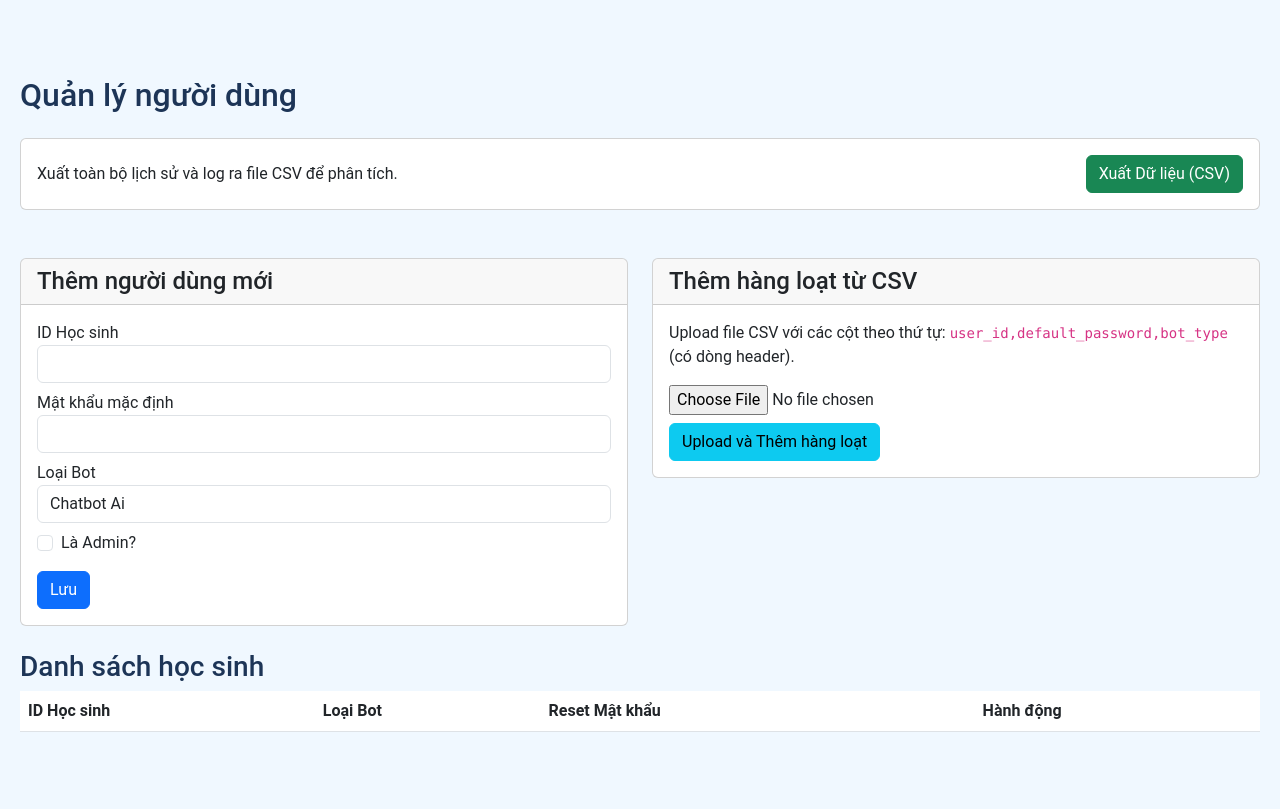
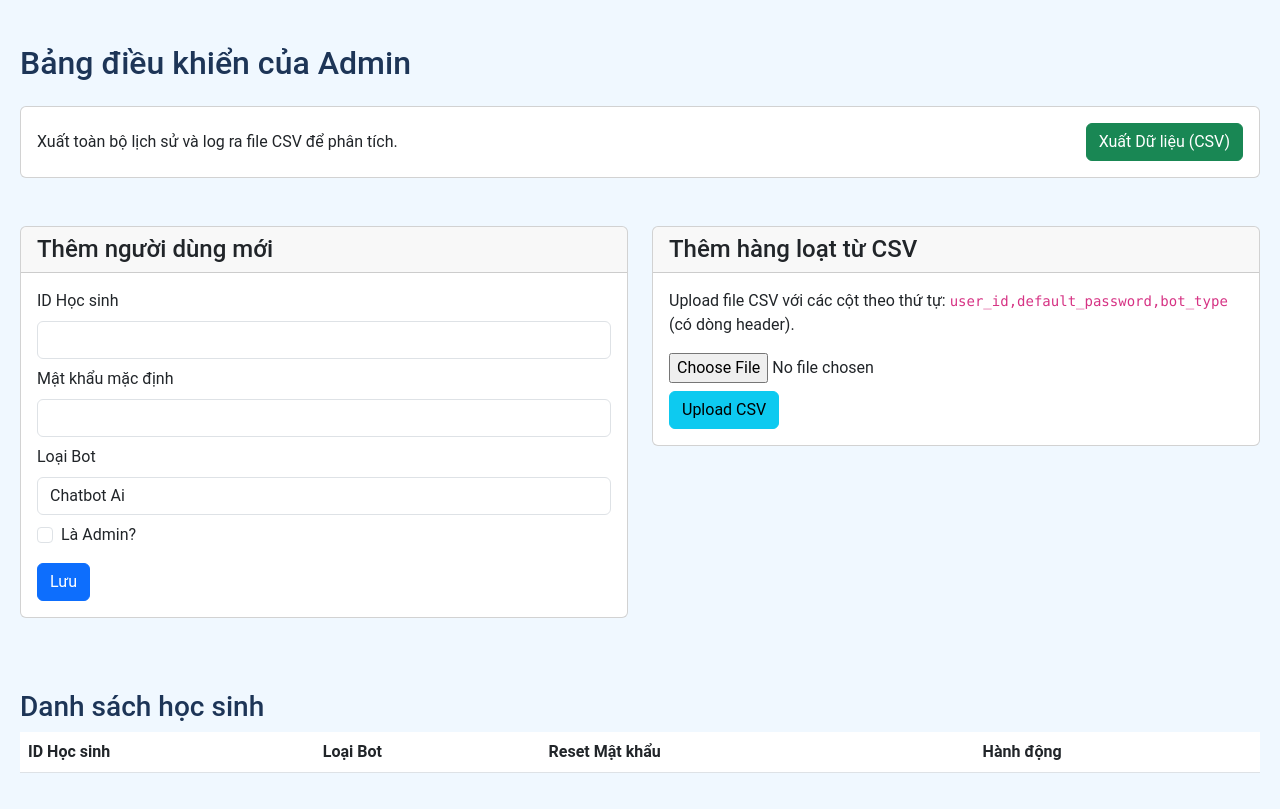
Before and after one commit to tranthanhduysph-coder/power-biology, a Flask app: page /admin in a window 1280 px wide. Before the commit the page ends 732 px from the top, so only its background shows below. Run offline with Flask 3, Linux system fonts and the light colour scheme; a user stored in the database is signed in; data comes from the database, SQL or seed files in the repository; lists and menus that the app fills with data are empty; some libraries are stand-ins or nearby versions.

Commit message:
Fix admin dashboard layout and add navigation bar

```diff
--- a/app/templates/admin_dashboard.html
+++ b/app/templates/admin_dashboard.html
@@ -1,8 +1,9 @@
 {% extends "base.html" %}
+
 {% block title %}Admin Dashboard{% endblock %}
 
 {% block content %}
-    <h2>Quản lý người dùng</h2>
+    <h2 class="mb-4">Bảng điều khiển của Admin</h2>
 
     <div class="card my-4">
         <div class="card-body d-flex justify-content-between align-items-center">
@@ -18,10 +19,22 @@
                 <div class="card-body">
                     <form method="POST" action="{{ url_for('main.admin_dashboard') }}">
                         {{ user_form.hidden_tag() }}
-                        <div class="form-group mb-2">{{ user_form.username.label }} {{ user_form.username(class="form-control") }}</div>
-                        <div class="form-group mb-2">{{ user_form.password.label }} {{ user_form.password(class="form-control") }}</div>
-                        <div class="form-group mb-2">{{ user_form.bot_type.label }} {{ user_form.bot_type(class="form-control") }}</div>
-                        <div class="form-check mb-3">{{ user_form.is_admin(class="form-check-input") }} {{ user_form.is_admin.label(class="form-check-label") }}</div>
+                        <div class="form-group mb-2">
+                            {{ user_form.username.label(class="form-label") }}
+                            {{ user_form.username(class="form-control") }}
+                        </div>
+                        <div class="form-group mb-2">
+                            {{ user_form.password.label(class="form-label") }}
+                            {{ user_form.password(class="form-control") }}
+                        </div>
+                        <div class="form-group mb-2">
+                            {{ user_form.bot_type.label(class="form-label") }}
+                            {{ user_form.bot_type(class="form-control") }}
+                        </div>
+                        <div class="form-check mb-3">
+                            {{ user_form.is_admin(class="form-check-input") }}
+                            {{ user_form.is_admin.label(class="form-check-label") }}
+                        </div>
                         {{ user_form.submit(class="btn btn-primary") }}
                     </form>
                 </div>
@@ -37,16 +50,16 @@
                         <div class="form-group mb-2">
                             {{ upload_form.csv_file(class="form-control-file") }}
                         </div>
-                        {{ upload_form.submit(class="btn btn-info") }}
+                        {{ upload_form.submit(class="btn btn-info", value="Upload CSV") }}
                     </form>
                 </div>
             </div>
         </div>
     </div>
 
-    <h3>Danh sách học sinh</h3>
-    <table class="table table-striped">
-        <thead>
+    <h3 class="mt-5">Danh sách học sinh</h3>
+    <table class="table table-striped table-hover">
+        <thead class="thead-dark">
             <tr>
                 <th>ID Học sinh</th>
                 <th>Loại Bot</th>
@@ -64,7 +77,7 @@
                         {{ reset_form.hidden_tag() }}
                         <div class="input-group input-group-sm">
                             {{ reset_form.new_password(class="form-control", placeholder="Mật khẩu mới...") }}
-                            <div class="input-group-append">{{ reset_form.submit(class="btn btn-warning btn-sm") }}</div>
+                            <button type="submit" class="btn btn-warning btn-sm">Reset</button>
                         </div>
                     </form>
                 </td>
```
